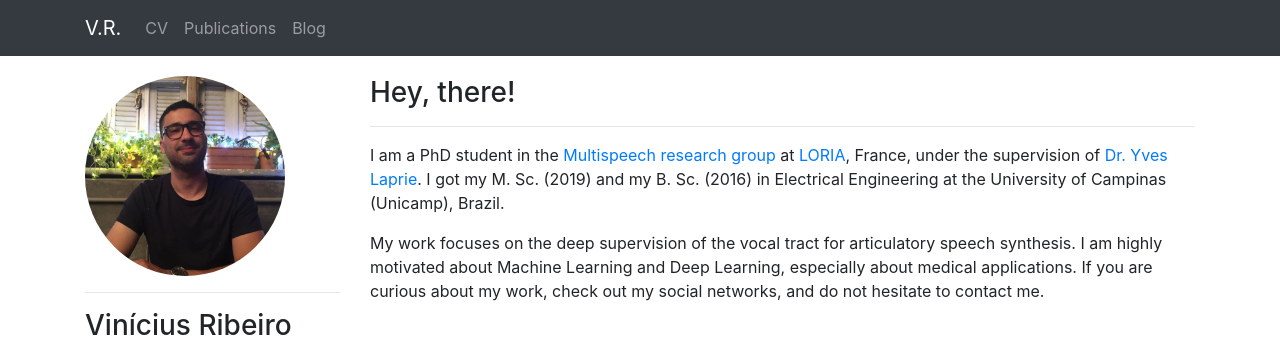
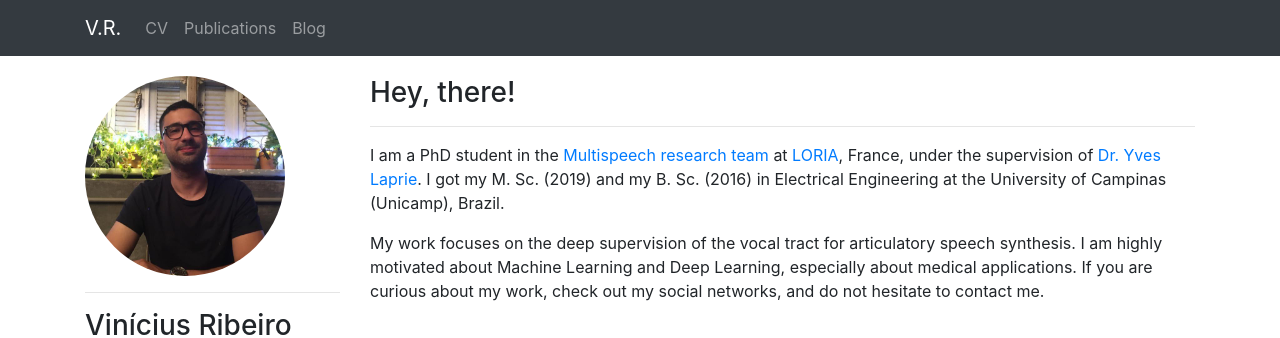
Before and after one commit to vribeiro1/vribeiro1.github.io, a Jekyll site: the page built from index.md, in a window 1280 px wide. Shown: the top 338 px of the page. Built offline with Jekyll 4.4.1, drawn with Linux system fonts in a browser that asks for light colours; nearby versions of some CDN libraries.

Commit message:
wqFix small layout and naming issues

```diff
--- a/_layouts/cv.html
+++ b/_layouts/cv.html
@@ -24,8 +24,8 @@ layout: default
     <div class="col-md-9">
         <h4>Academic Education</h4>
         <p>
-            <b>PhD Candidate - Deep Learning</b>
-            <a href="https://team.inria.fr/multispeech/">Multispeech research group</a>
+            <b>PhD Candidate - Deep Learning</b><br>
+            <a href="https://team.inria.fr/multispeech/">Multispeech research team</a><br>
             <a href="https://www.loria.fr/en/">LORIA</a> - Laboratoire lorrain de recherche en informatic and ses applications<br>
             Université de Lorraine
         </p>
@@ -105,7 +105,7 @@ layout: default
 
         <h6>2020 - Current<b>Doctoral Researcher - LORIA</b> - Nancy, France</h6>
         <p>
-            PhD Candidate at the Multispeech research group at LORIA, under the supervision of Dr. Yves Laprie.
+            PhD Candidate at the Multispeech research team at LORIA, under the supervision of Dr. Yves Laprie.
         </p>
 
         <h6>2018 - 2020<b>Data Science Specialist - DASA & Nexa Digital</b> - São Paulo, Brazil</h6>
--- a/_layouts/home.html
+++ b/_layouts/home.html
@@ -24,7 +24,7 @@ layout: default
         <h3>Hey, there!</h3>
         <hr>
         <p>
-            I am a PhD student in the <a href="https://team.inria.fr/multispeech/">Multispeech research group</a> at <a href="https://www.loria.fr/en/">LORIA</a>, France, under the supervision of <a href="https://members.loria.fr/YLaprie/">Dr. Yves Laprie</a>.
+            I am a PhD student in the <a href="https://team.inria.fr/multispeech/">Multispeech research team</a> at <a href="https://www.loria.fr/en/">LORIA</a>, France, under the supervision of <a href="https://members.loria.fr/YLaprie/">Dr. Yves Laprie</a>.
             I got my M. Sc. (2019) and my B. Sc. (2016) in Electrical Engineering at the University of Campinas (Unicamp), Brazil.
         </p>
 
```
